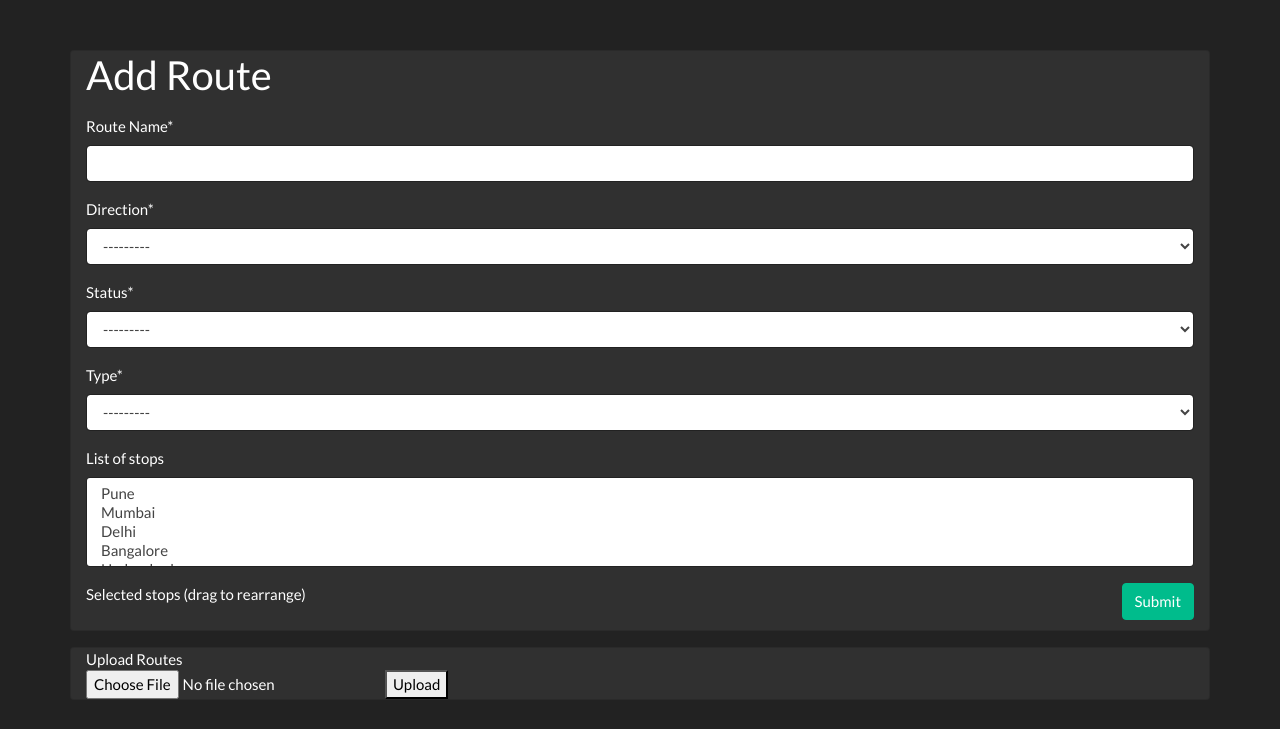
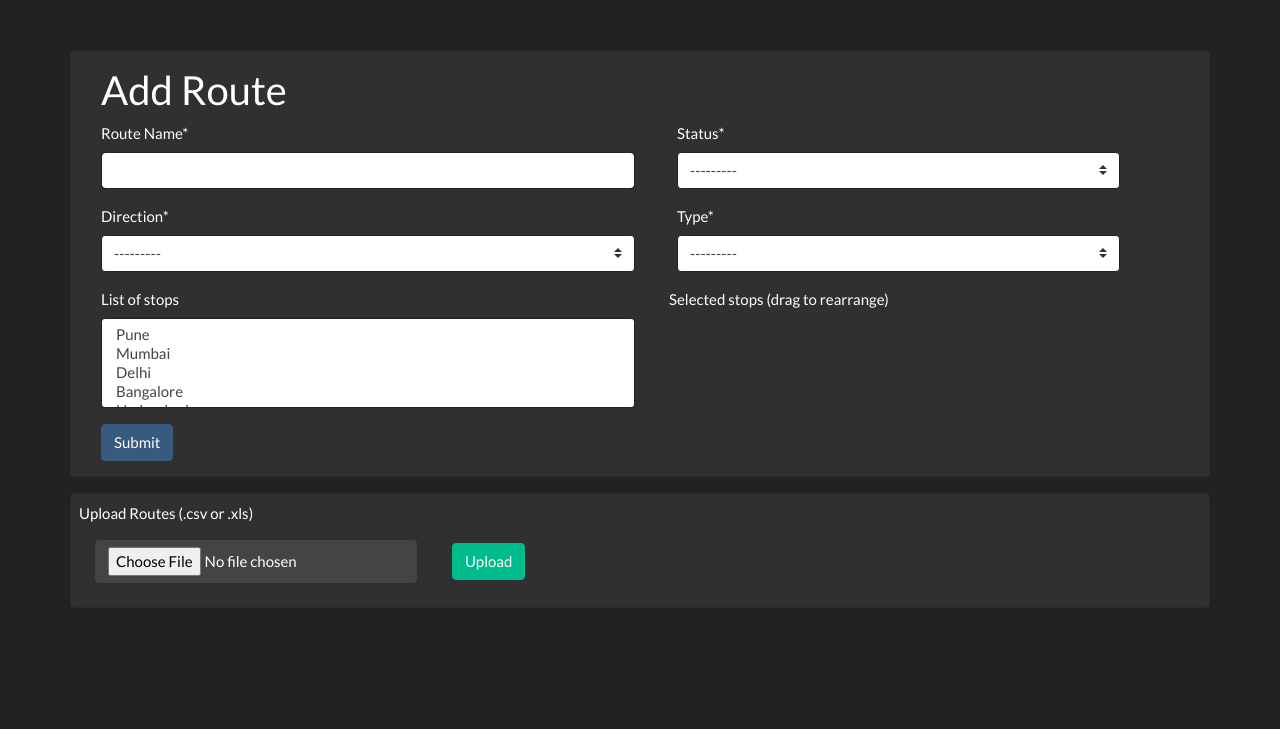
Before and after one commit to MandalorianBatman/Route-Transit-Repository, a Django app: page /routes/ in a window 1280 px wide. Shown: the part 71-800 px from the top of the page. Run offline with Django 3.2, Linux system fonts and the light colour scheme; data comes from the database, SQL or seed files in the repository; both versions use the stored data as it was after the commit; some libraries are stand-ins or nearby versions.

Commit message:
Minor UI changes in the Route and Stops Form

```diff
--- a/RoutesAndStops/forms.py
+++ b/RoutesAndStops/forms.py
@@ -1,25 +1,54 @@
 from django import forms
 from RoutesAndStops.models import Route, Stop
+from crispy_forms.helper import FormHelper
+from crispy_forms.layout import Layout, Row, Column, HTML, Submit
 
 
 class RouteForm(forms.ModelForm):
-    # stops = [(stop.name, stop.name) for stop in Stop.objects.all()]
     list_of_stops = forms.ModelMultipleChoiceField(queryset=Stop.objects.all(), required=False)
-    # list_of_stops = forms.MultipleChoiceField(choices=[(stop.name, stop.name) for stop in Stop.objects.all()], required=False)
+
+    def __init__(self, *args, **kwargs):
+        super().__init__(*args, **kwargs)
+        self.helper = FormHelper()
+        self.helper.layout = Layout(
+            Row(
+                Column('name', css_class='col-6 mr-3'),
+                Column('status', css_class='col-5 ml-3'),
+            ),
+            Row(
+                Column('direction', css_class='col-6 mr-3'),
+                Column('type', css_class='col-5 ml-3'),
+            ),
+            Row(
+                Column('list_of_stops', css_class='col-6 mr-4'),
+                Column(
+                    HTML("""<label for="sort_stops">Selected stops (drag to rearrange)</label>
+                        <div id="sort_stops"></div><input hidden name="stops_in_sequence" id="stops_in_sequence">""")
+                ),
+            ),
+            Submit('submit', 'Submit')
+        )
 
     class Meta:
         model = Route
         fields = ('name', 'direction', 'status', 'type')
 
-    # def __init__(self, *args, **kwargs):
-    #     super().__init__()
-    #     self.fields['name'].widget = forms.TextInput(attrs={
-    #         'id': 'route_name_id',
-    #         'name': 'route'
-    #     })
-
 
 class StopsForm(forms.ModelForm):
+    def __init__(self, *args, **kwargs):
+        super().__init__(*args, **kwargs)
+        self.helper = FormHelper()
+        self.helper.layout = Layout(
+            Row(
+                Column('name', css_class='col-11 ml-4')
+            ),
+            Row(
+                Column('latitudes', css_class='col-5 mr-5 ml-4'),
+                Column('longitudes', css_class='col-5 ml-4')
+            ),
+            Submit('submit', 'Submit', css_class='ml-4')
+        )
+
     class Meta:
         model = Stop
         fields = '__all__'
--- a/templates/RoutesAndStops/Routes/routes.html
+++ b/templates/RoutesAndStops/Routes/routes.html
@@ -9,28 +9,20 @@
 </style>
 
     <div class="card container">
-        <div id="routes_table" style="width: 1fr"></div>
-            <div id="routes_form_container" style="width: 1fr">
-                {% if form %}
-                <label for="routes_form"><h2>Add Route</h2></label>
-                <form id="routes_form" action="{% url 'routes' %}" method="post" autocomplete="off">
-                    {% csrf_token %}
-                    {{ form|crispy }}
-                    <input hidden name="stops_in_sequence" id="stops_in_sequence">
-                    <input class="btn btn-success" style="float: right; margin-bottom: 10px" type="submit" value="Submit">
-                </form>
-                {% endif %}
-            <label for="sort_stops">Selected stops (drag to rearrange)</label>
-            <div id="sort_stops"></div>
+        <div id="routes_form_container" style="padding: 15px 15px 15px 15px">
+            {% if form %}
+                <h2>Add Route</h2>
+                {% crispy form %}
+            {% endif %}
         </div>
     </div>
 
-     <div class="card container mt-3">
-        <header>Upload Routes</header>
+     <div class="card container mt-3 p-2">
+        <header>Upload Routes (.csv or .xls)</header>
         <form method="post" enctype="multipart/form-data" id="import_form" action="{% url 'import_routes' %}">
             {% csrf_token %}
-            <input type="file" name="routes">
-            <button onclick="$('#import_form').submit()">Upload</button>
+            <input type="file" name="routes" class="btn btn-secondary m-3">
+            <button onclick="$('#import_form').submit()" class="btn btn-success m-3">Upload</button>
         </form>
    {% if messages %}
         {% for message in messages %}
@@ -59,6 +51,7 @@
     });
     $(document).ready(function () {
     $( "#sort_stops" ).sortable();
+    $("#id_name").attr('autocomplete', 'off');
     });
 
     $("#id_list_of_stops option").click(function () {
```
Also changed, not shown: templates/RoutesAndStops/Stops/stops.html (+6 -10 lines), db.sqlite3.
